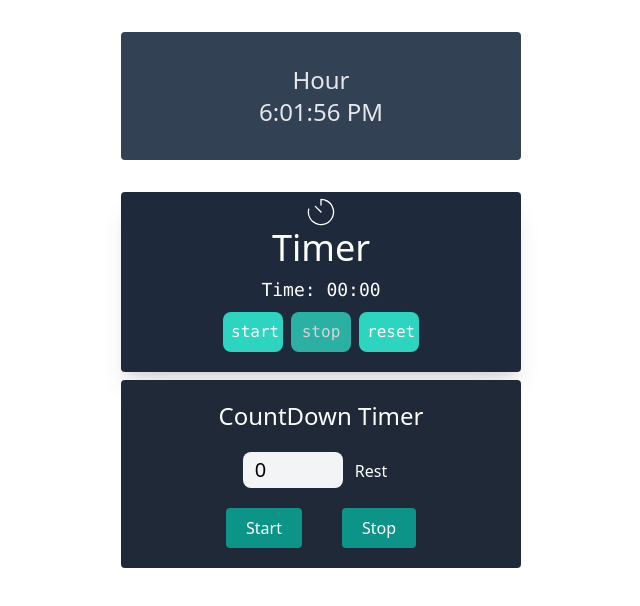
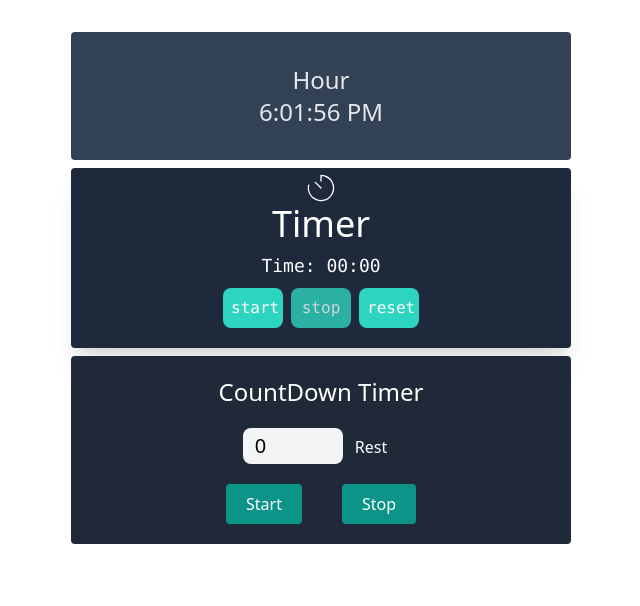
Before and after one commit to Ali-Rahimpoor/Timer, a React (Create React App) app: page / in a window 1280 px wide. Shown: the top 606 px of the page, without its empty margins (319-959 px from the left). Built offline with nearby package versions, Linux system fonts and the light colour scheme.

Commit message:
doing responseve

```diff
--- a/src/components/CountTimer.jsx
+++ b/src/components/CountTimer.jsx
@@ -49,7 +49,7 @@ const CountTimer = ()=>{
       setIsRunning(false);
    }
    return(
-      <div className="text-center bg-gray-800 w-[400px] mx-auto rounded text-white p-5">
+      <div className="text-center bg-gray-800 w-full sm:w-[500px] mx-auto sm:rounded text-white p-5">
         <h1 className="text-2xl mb-5"> CountDown Timer </h1>
         <input type="number"
         className="bg-gray-100 text-black pl-3 p-1 text-xl inline w-[100px] rounded-lg"
--- a/src/components/Hour.jsx
+++ b/src/components/Hour.jsx
@@ -30,7 +30,7 @@ class Clock extends Component{
    }
    render(){
       return(
-         <div className="mx-auto w-[400px] my-8 rounded py-8 *:text-2xl bg-slate-700 text-gray-200 text-center">
+         <div className="mx-auto w-full sm:w-[500px] sm:mb-2 sm:my-8 sm:rounded py-8 *:text-2xl bg-slate-700 text-gray-200 text-center">
             <h1>Hour</h1>
             <h2>{this.state.time}</h2>
          </div>
--- a/src/components/Timer.jsx
+++ b/src/components/Timer.jsx
@@ -35,7 +35,8 @@ const Timer = ()=>{
       };
 
     return(
-        <div className="text-center font-mono w-[400px] mx-auto bg-slate-800 text-white shadow-xl rounded pb-5 pt-1 px-5 my-2 ">
+        <div className="text-center font-mono
+        sm:w-[500px] w-full mx-auto bg-slate-800 text-white shadow-xl sm:rounded pb-5 pt-1 px-5 sm:my-2 ">
             <CiTimer className="mx-auto size-8" />
             <h1 className="font-sans text-4xl mb-2 " >Timer</h1>
             <h1 className="text-lg" >Time: {formatTime(time)}</h1>
```
